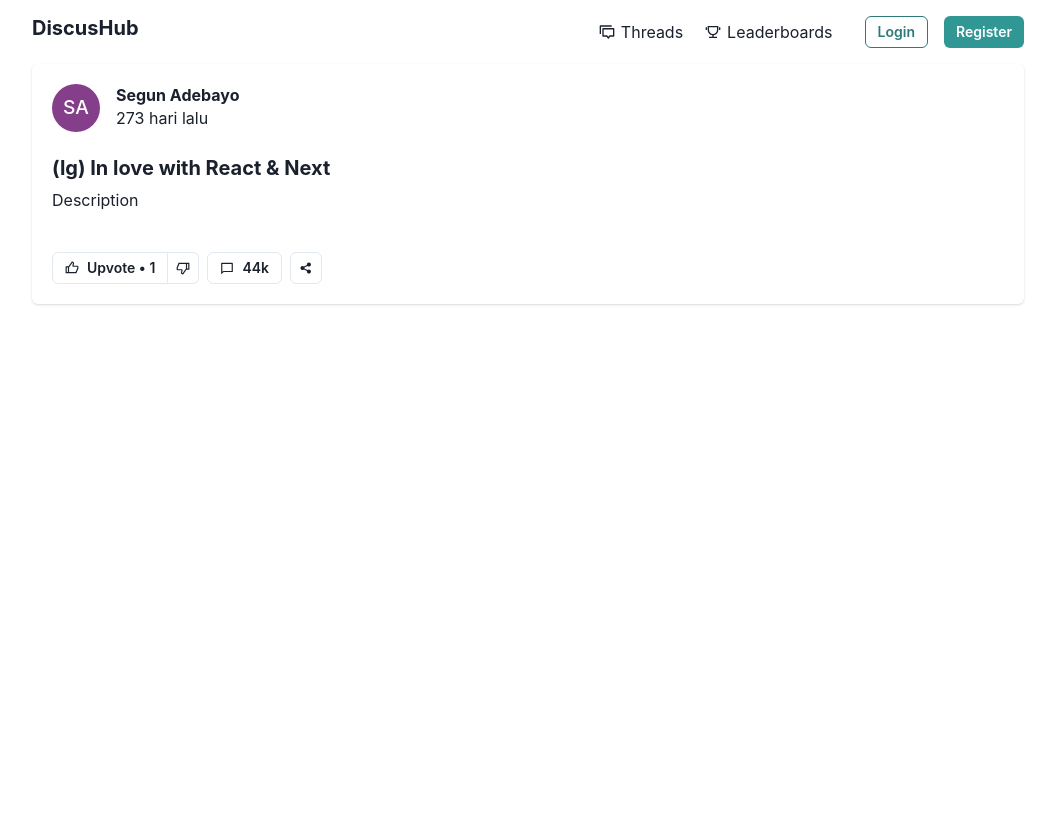
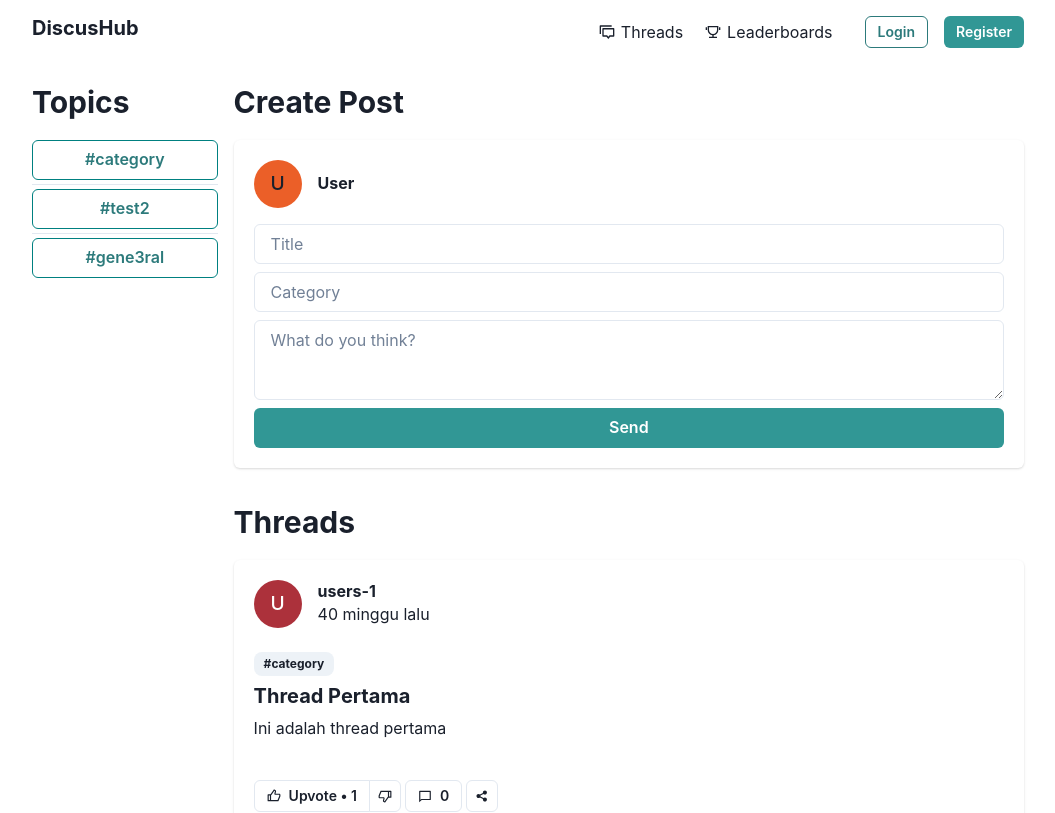
Before and after one commit to gillyhuga/discuss-hub, a React (Vite) app: page / in a window 1280 px wide. Shown: the top 813 px of the page, without its empty margins (112-1167 px from the left). Built offline with nearby package versions, Linux system fonts and the light colour scheme.

Commit message:
feat: update home & leaderboard pages

```diff
--- a/src/pages/Home.tsx
+++ b/src/pages/Home.tsx
@@ -1,5 +1,6 @@
 import {
   Avatar,
+  Badge,
   Box,
   Button,
   ButtonGroup,
@@ -7,11 +8,18 @@ import {
   CardBody,
   CardFooter,
   Flex,
+  FormControl,
+  Grid,
+  GridItem,
   HStack,
   Heading,
   IconButton,
+  Input,
   Stack,
-  Text
+  StackDivider,
+  Text,
+  Textarea,
+  VStack
 } from '@chakra-ui/react'
 import {
   RiThumbUpLine,
@@ -19,33 +27,163 @@ import {
   RiChat4Line,
   RiShareFill
 } from 'react-icons/ri'
+import { formatDate } from '../utils/date-format'
+import { useState } from 'react'
 
 function HomePage (): JSX.Element {
+  const threadsData = [
+    {
+      id: 'thread-1',
+      title: 'Thread Pertama',
+      body: 'Ini adalah thread pertama',
+      category: 'category',
+      createdAt: '2023-05-29T07:55:52.266Z',
+      ownerId: 'users-1',
+      upVotesBy: [],
+      downVotesBy: [],
+      totalComments: 0
+    },
+    {
+      id: 'thread-2',
+      title: 'Thread Kedua',
+      body: 'Ini adalah thread kedua',
+      category: 'test2',
+      createdAt: '2024-03-12T04:42:29.887Z',
+      ownerId: 'users-2',
+      upVotesBy: [],
+      downVotesBy: [],
+      totalComments: 0
+    },
+    {
+      id: 'thread-3',
+      title: 'Thread Ketiga',
+      body: 'Ini adalah thread ketigaIni adalah thread ketigaIni adalah thread ketigaIni adalah thread ketigaIni adalah thread ketigaIni adalah thread ketigaIni adalah thread ketigaIni adalah thread ketigaIni adalah thread ketigaIni adalah thread ketigaIni adalah thread ketigaIni adalah thread ketiga',
+      category: 'test2',
+      createdAt: '2024-03-12T04:42:29.887Z',
+      ownerId: 'users-3',
+      upVotesBy: [],
+      downVotesBy: [],
+      totalComments: 0
+    },
+    {
+      id: 'thread-4',
+      title: 'Thread Keempat',
+      body: 'Ini adalah thread keempat',
+      category: 'gene3ral',
+      createdAt: '2024-03-12T04:42:29.887Z',
+      ownerId: 'users-4',
+      upVotesBy: [],
+      downVotesBy: [],
+      totalComments: 0
+    }
+  ]
+
+  const [categories, setCategories] = useState<string[]>([])
+  const [selectedCategory, setSelectedCategory] = useState<string | null>(null)
+
+  useState(() => {
+    const uniqueCategories = [...new Set(threadsData.map(thread => thread.category))]
+    setCategories(uniqueCategories)
+  })
+
+  const handleCategoryClick = (category: string): void => {
+    setSelectedCategory(prevCategory => (prevCategory === category ? null : category))
+  }
+
+  const filteredThreadsData = (selectedCategory != null)
+    ? threadsData.filter(thread => thread.category === selectedCategory)
+    : threadsData
+
   return (
     <div>
-      <Stack spacing="4">
+      <Grid
+        templateRows='(2, 1fr)'
+        templateColumns={{ base: '1fr', md: 'repeat(5, 1fr)' }}
+        gap={4}
+      >
+        <GridItem rowSpan={2} colSpan={1}>
+          <Heading as='h3' size='lg' py={5}>Topics</Heading>
+          <Box overflow="auto">
+            <Stack
+              maxW={'250px'}
+              direction={['row', 'column']}
+              divider={<StackDivider borderColor='gray.200' />}
+              spacing={1}
+              align='stretch'
+            >
+              {categories.map((category, index) => (
+                <Button
+                  key={index}
+                  size='md'
+                  minW={30}
+                  border='1px'
+                  borderColor='teal'
+                  colorScheme='teal'
+                  textTransform="lowercase"
+                  onClick={() => { handleCategoryClick(category) }}
+                  variant={selectedCategory === category ? 'solid' : 'outline'}
+                >
+                  #{category}
+                </Button>
+              ))}
+            </Stack>
+          </Box>
+        </GridItem>
+        <GridItem colSpan={{ base: 1, md: 4 }}>
+          <Heading as='h3' size='lg' py={5}>Create Post</Heading>
           <Card>
             <CardBody>
               <Flex>
                 <Flex flex="1" gap="4" alignItems="center" flexWrap="wrap">
-                <Avatar name="Segun Adebayo" />
+                  <Avatar name="User" />
                   <Box>
-                  <Heading size="sm">Segun Adebayo</Heading>
-                  <Text>273 hari lalu</Text>
+                    <Heading size="sm">User</Heading>
                   </Box>
                 </Flex>
               </Flex>
-            <Stack mt="6" spacing="2">
+              <FormControl>
+                <VStack
+                  align='stretch'
+                  pt={4}
+                >
+                  <Input placeholder='Title' />
+                  <Input placeholder='Category' />
+                  <Textarea placeholder='What do you think?' />
+                  <Button colorScheme='teal'>Send</Button>
+                </VStack>
+              </FormControl>
+            </CardBody>
+          </Card>
+        </GridItem>
+        <GridItem colSpan={{ base: 1, md: 4 }}>
+          <Heading as='h3' size='lg' py={5}>Threads</Heading>
+          <Stack spacing="4">
+            {filteredThreadsData.map((thread, index) => (
+              <Card key={index}>
+                <CardBody>
+                  <Flex>
+                    <Flex flex="1" gap="4" alignItems="center" flexWrap="wrap">
+                      <Avatar name={thread.ownerId} />
+                      <Box>
+                        <Heading size="sm">{thread.ownerId}</Heading>
+                        <Text>{formatDate(thread.createdAt)}</Text>
+                      </Box>
+                    </Flex>
+                  </Flex>
+                  <Badge mt="6" p='3px 10px' rounded="lg" textTransform="lowercase">
+                    #{thread.category}
+                  </Badge>
+                  <Stack mt="2" spacing="2">
                     <Heading as="h4" size="md">
-                (lg) In love with React & Next
+                      {thread.title}
                     </Heading>
                     <Text noOfLines={2}>
-                Description
+                      {thread.body}
                     </Text>
                   </Stack>
                 </CardBody>
                 <CardFooter>
-            <HStack spacing="2">
+                  <HStack spacing="1">
                     <ButtonGroup size="sm" isAttached variant="outline">
                       <Button leftIcon={<RiThumbUpLine />}>
                         Upvote • 1
@@ -55,21 +193,23 @@ function HomePage (): JSX.Element {
                         icon={<RiThumbDownLine />}
                       />
                     </ButtonGroup>
-
                     <Button size="sm" variant="outline" leftIcon={<RiChat4Line />}>
-                44k
+                      {thread.totalComments}
                     </Button>
-
                     <IconButton
                       size="sm"
                       variant="outline"
-                aria-label="Add to friends"
+                      aria-label="Share to friends"
                       icon={<RiShareFill />}
                     />
                   </HStack>
                 </CardFooter>
               </Card>
+            ))}
           </Stack>
+        </GridItem>
+      </Grid>
+
     </div>
   )
 }
--- a/src/pages/Leaderboard.tsx
+++ b/src/pages/Leaderboard.tsx
@@ -1,7 +1,57 @@
+import { Avatar, Box, Card, HStack, Heading, Table, TableContainer, Tbody, Td, Th, Thead, Tr } from '@chakra-ui/react'
+
 function LeaderboardPage (): JSX.Element {
+  const userData = [
+    {
+      user: {
+        id: 'users-1',
+        name: 'John Doe',
+        email: 'john@example.com',
+        avatar: 'https://generated-image-url.jpg'
+      },
+      score: 10
+    },
+    {
+      user: {
+        id: 'users-2',
+        name: 'Jane Doe',
+        email: 'jane@example.com',
+        avatar: 'https://generated-image-url.jpg'
+      },
+      score: 5
+    }
+  ]
+
   return (
     <div>
-      <p>Leaderboards</p>
+      <Heading as='h3' size='lg' py={5}>Leaderboards</Heading>
+      <Card>
+        <TableContainer>
+          <Table variant='simple'>
+            <Thead>
+              <Tr>
+                <Th>User</Th>
+                <Th isNumeric>Score</Th>
+              </Tr>
+            </Thead>
+            <Tbody>
+              {userData.map((user, index) => (
+                <Tr key={index}>
+                  <Td>
+                    <HStack alignItems="center">
+                      <Avatar size="sm" name={user.user.name} src={user.user.avatar} />
+                      <Box>
+                        <Heading size="xs">{user.user.name}</Heading>
+                      </Box>
+                    </HStack>
+                  </Td>
+                  <Td isNumeric>{user.score}</Td>
+                </Tr>
+              ))}
+            </Tbody>
+          </Table>
+        </TableContainer>
+      </Card>
     </div>
   )
 }
--- /dev/null
+++ b/src/utils/date-format.ts
@@ -0,0 +1,22 @@
+export const formatDate = (dateString: string | number | Date): string => {
+  const today = new Date()
+  const targetDate = new Date(dateString)
+  const differenceInTime = today.getTime() - targetDate.getTime()
+  const differenceInSeconds = Math.floor(differenceInTime / 1000)
+  const differenceInMinutes = Math.floor(differenceInSeconds / 60)
+  const differenceInHours = Math.floor(differenceInMinutes / 60)
+  const differenceInDays = Math.floor(differenceInHours / 24)
+  const differenceInWeeks = Math.floor(differenceInDays / 7)
+
+  if (differenceInSeconds < 60) {
+    return `${differenceInSeconds} detik lalu`
+  } else if (differenceInMinutes < 60) {
+    return `${differenceInMinutes} menit lalu`
+  } else if (differenceInHours < 24) {
+    return `${differenceInHours} jam lalu`
+  } else if (differenceInDays < 7) {
+    return `${differenceInDays} hari lalu`
+  } else {
+    return `${differenceInWeeks} minggu lalu`
+  }
+}
```
Lines whose indentation alone changed are shown as unchanged.
